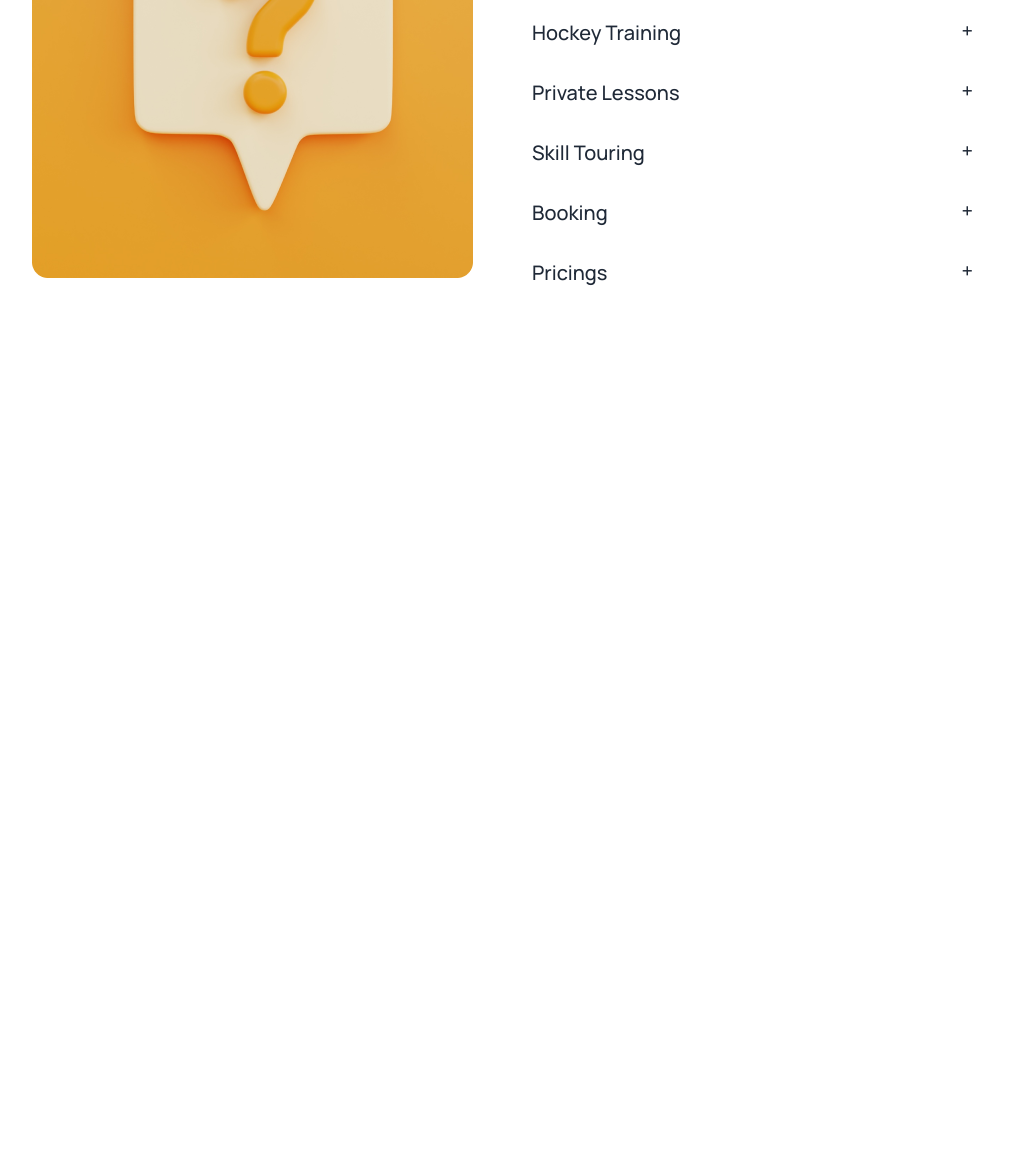
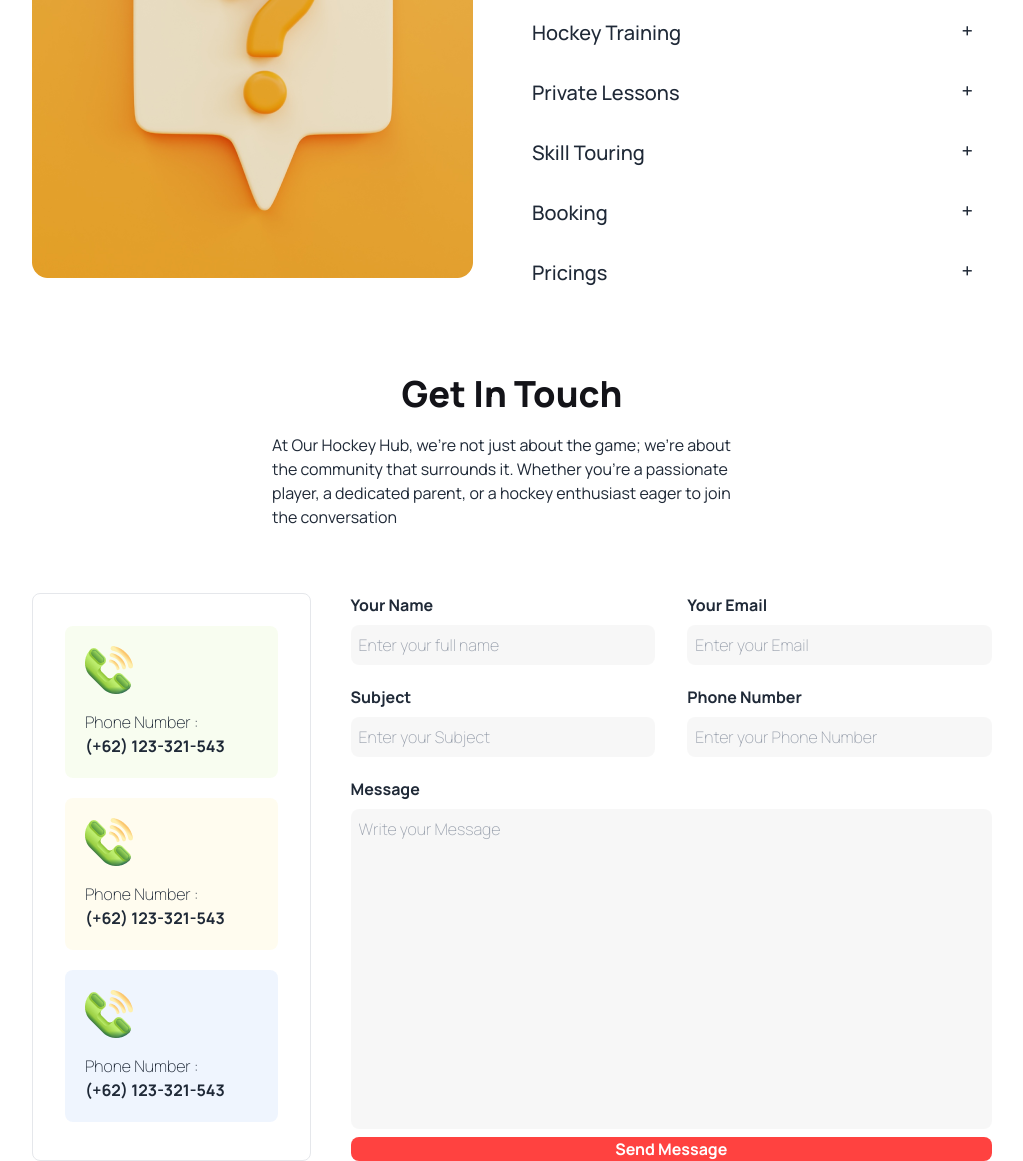
Before and after one commit to ProgSomel/Hockey-s, a plain HTML site: page index.html in a window 1280 px wide. Shown: the part 3443-4604 px from the top of the page, without its empty margins (128-1151 px from the left). Before the commit the page ends 3746 px from the top, so only its background shows below. Drawn offline with nearby package versions, Linux system fonts and the light colour scheme.

Commit message:
Get in Touch Section Done

```diff
--- a/index.html
+++ b/index.html
@@ -537,7 +537,7 @@
       <!--! clients Question Section  -->
       <section>
         <h1 class="section-title mt-20">Clients Question</h1>
-        <p class="lg:w-1/2 mx-auto mt-2">Certainly! Feel free to ask any questions you have about working with clients, and we'll do our best to provide helpful information and guidance.</p>
+        <p class=" w-3/4 lg:w-1/2 mx-auto mt-2">Certainly! Feel free to ask any questions you have about working with clients, and we'll do our best to provide helpful information and guidance.</p>
 
         <div class="flex flex-col lg:flex-row justify-between  items-center gap-2 mt-12">
           <div class="flex-1">
@@ -603,6 +603,68 @@
 
       </section>
 
+      <!--! Get in Touch Section  -->
+      <section class="mt-16 ">
+        <h1 class="section-title">Get In Touch</h1>
+        <p class="w-3/4 lg:w-1/2 mx-auto mt-3">At Our Hockey Hub, we're not just about the game; we're about the community that surrounds it. Whether you're a passionate player, a dedicated parent, or a hockey enthusiast eager to join the conversation</p>
+
+        <div class="flex flex-col lg:flex-row gap-10 mt-16">
+          <div class="lg:w-[40%] space-y-5 border p-8 rounded-lg">
+            <div class="bg-[#BCED6D1A] p-5 rounded-lg">
+              <img src="Images/Group 1171275317.png" alt="">
+              <p class="font-extralight  mt-4">Phone Number : </p>
+              <p class="font-bold">(+62) 123-321-543</p>
+            </div>
+            <div class="bg-[#FDDD5F1A] p-5 rounded-lg">
+              <img src="Images/Group 1171275317.png" alt="">
+              <p class="font-extralight  mt-4">Phone Number : </p>
+              <p class="font-bold">(+62) 123-321-543</p>
+            </div>
+            <div class="bg-[#629CF31A] p-5 rounded-lg">
+              <img src="Images/Group 1171275317.png" alt="">
+              <p class="font-extralight  mt-4">Phone Number : </p>
+              <p class="font-bold">(+62) 123-321-543</p>
+            </div>
+          </div>
+
+          <div class="lg:w-[100%]">
+            <form class="lg:flex-1">
+              <div class="flex flex-col lg:flex-row gap-8">
+                <div class="w-[100%]">
+                  <label class="font-bold" for="">Your Name</label><br>
+                <input class="bg-[#13131808] w-[100%] mt-2 p-2 rounded-lg font-extralight" type="text" placeholder="Enter your full name">
+                </div>
+                <div class="w-[100%]">
+                  <label class="font-bold" for="">Your Email</label><br>
+                <input class="bg-[#13131808] w-[100%] mt-2 p-2 rounded-lg font-extralight" type="text" placeholder="Enter your Email">
+                </div>
+              </div>
+
+              <div class="flex flex-col lg:flex-row gap-8 mt-5">
+                <div class="w-[100%]">
+                  <label class="font-bold" for="">Subject</label><br>
+                <input class="bg-[#13131808] w-[100%] mt-2 p-2 rounded-lg font-extralight" type="text" placeholder="Enter your Subject">
+                </div>
+                <div class="w-[100%]">
+                  <label class="font-bold" for="">Phone Number</label><br>
+                <input class="bg-[#13131808] w-[100%] mt-2 p-2 rounded-lg font-extralight" type="text" placeholder="Enter your Phone Number">
+                </div>
+              </div>
+
+             <div class="mt-5 w-[100%]">
+              <label class="font-bold" for="">Message</label><br>
+              <input class="bg-[#13131808] w-[100%] pb-32 lg:pb-72 mt-2 p-2 rounded-lg font-extralight" type="text" placeholder="Write your Message">
+             </div>
+             <button class="bg-[#FF4240] w-full rounded-lg mt-2 text-white font-bold">Send Message</button>
+
+            </form>
+          </div>
+        </div>
+
+      </section>
+
+
+
 
     </main>
 
```
